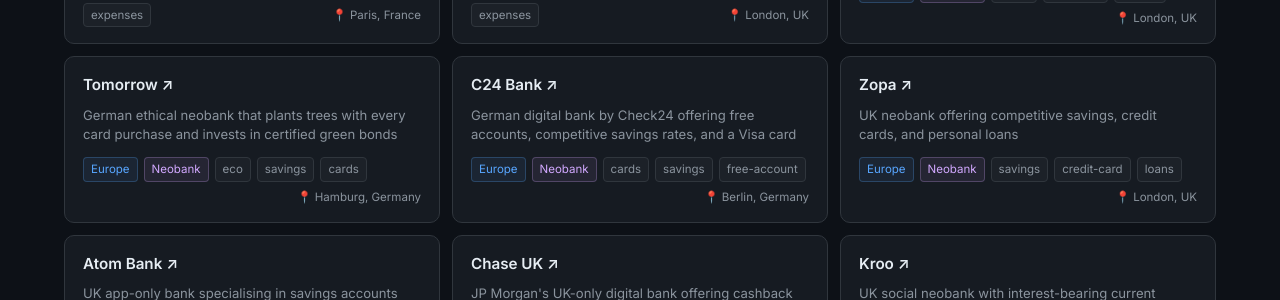
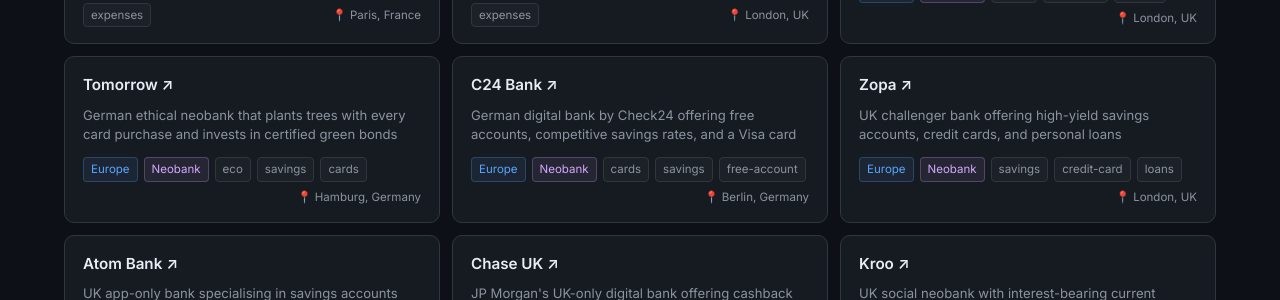
Before and after one commit to ittermit/awesome-neobanks, a Jekyll site: the page built from index.html, in a window 1280 px wide and 900 px high, scrolled down 4256 px. Shown: the part 153-453 px from the top of the window. Built offline with Jekyll 4.4.1, drawn with Linux system fonts in a browser that asks for light colours.

Commit message:
update description for Zopa

```diff
--- a/_data/neobanks.yml
+++ b/_data/neobanks.yml
@@ -104,7 +104,7 @@
 
 - name: Zopa
   url: https://zopa.com
-  description: "UK neobank offering competitive savings, credit cards, and personal loans"
+  description: "UK challenger bank offering high-yield savings accounts, credit cards, and personal loans"
   region: Europe
   countries: [UK]
   tags: [savings, credit-card, loans]
```
Also changed, not shown: README.md.
